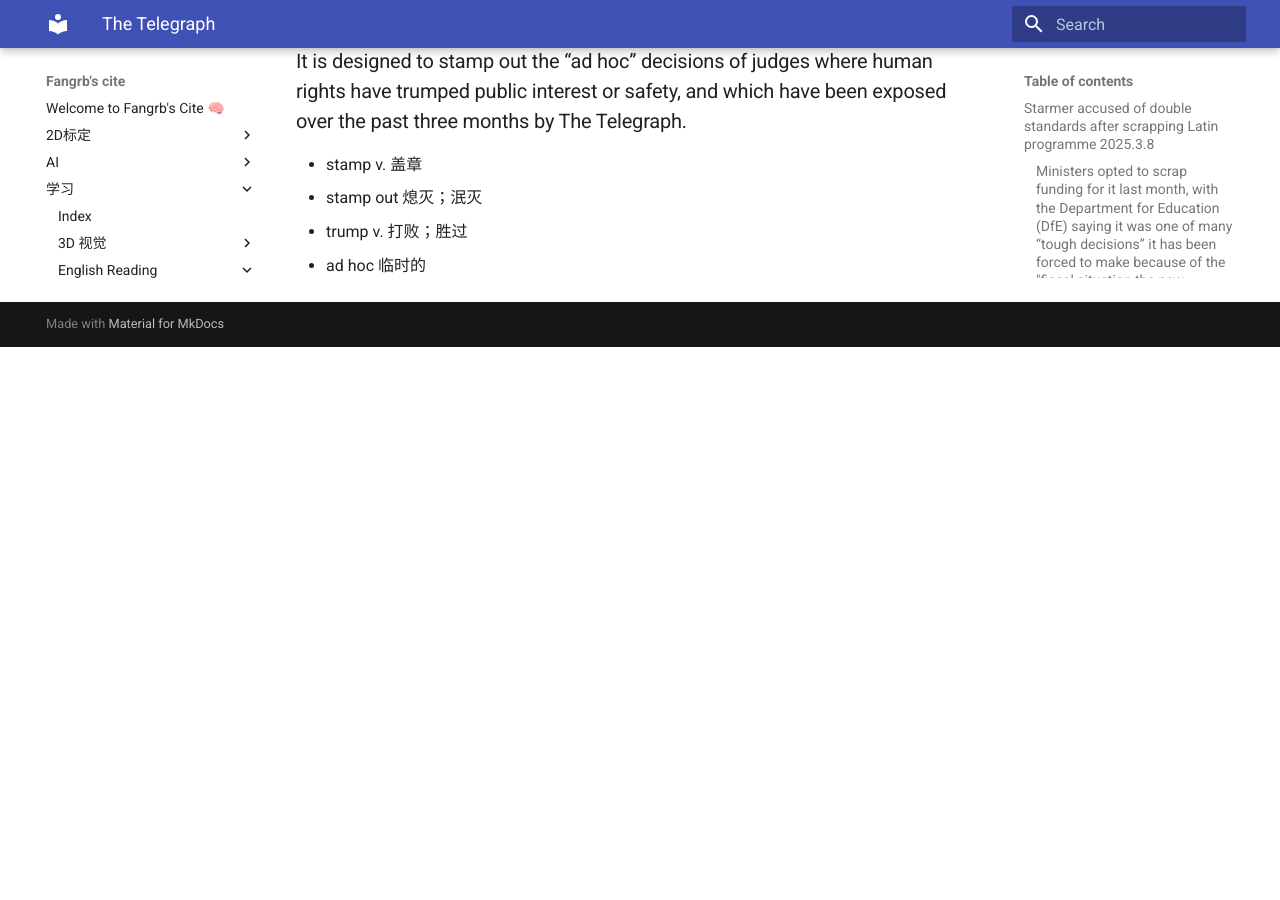
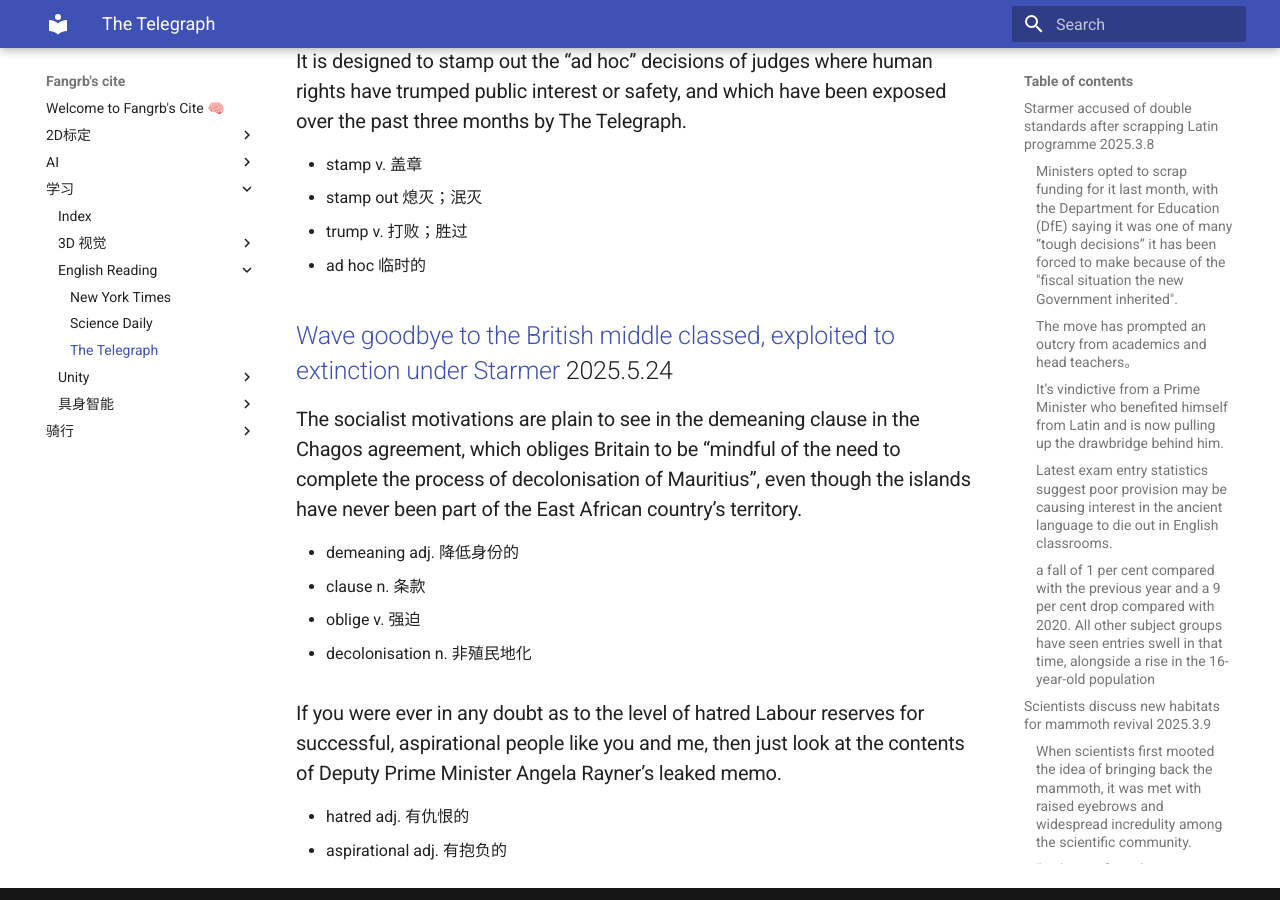
Before and after one commit to DaleBruise/DaleBruise.github.io, an MkDocs documentation site: the page built from docs/学习/English Reading/The_Telegraph.md, in a window 1280 px wide and 900 px high, scrolled down 4688 px. Built offline with MkDocs 1.6.1 and Material for MkDocs 9.7.7, drawn with Linux system fonts in a browser that asks for light colours; before the commit the page ends 5035 px from its top, so only the background shows below that; some of the changed text lies outside the part shown.

Commit message:
Update The_Telegraph.md

```diff
--- a/docs/学习/English Reading/The_Telegraph.md
+++ b/docs/学习/English Reading/The_Telegraph.md
@@ -136,3 +136,18 @@
 - stamp out 熄灭；泯灭
 - trump v. 打败；胜过
 - ad hoc 临时的
+
+
+## [Wave goodbye to the British middle classed, exploited to extinction under Starmer](https://www.telegraph.co.uk/news/2025/05/23/british-middle-classes-exploited-extinction-under-starmer/) 2025.5.24
+
+### The socialist motivations are plain to see in the demeaning clause in the Chagos agreement, which obliges Britain to be “mindful of the need to complete the process of decolonisation of Mauritius”, even though the islands have never been part of the East African country’s territory.
+
+- demeaning adj. 降低身份的
+- clause n. 条款
+- oblige v. 强迫
+- decolonisation n. 非殖民地化
+
+### If you were ever in any doubt as to the level of hatred Labour reserves for successful, aspirational people like you and me, then just look at the contents of Deputy Prime Minister Angela Rayner’s leaked memo.
+
+- hatred adj. 有仇恨的
+- aspirational adj. 有抱负的
```
